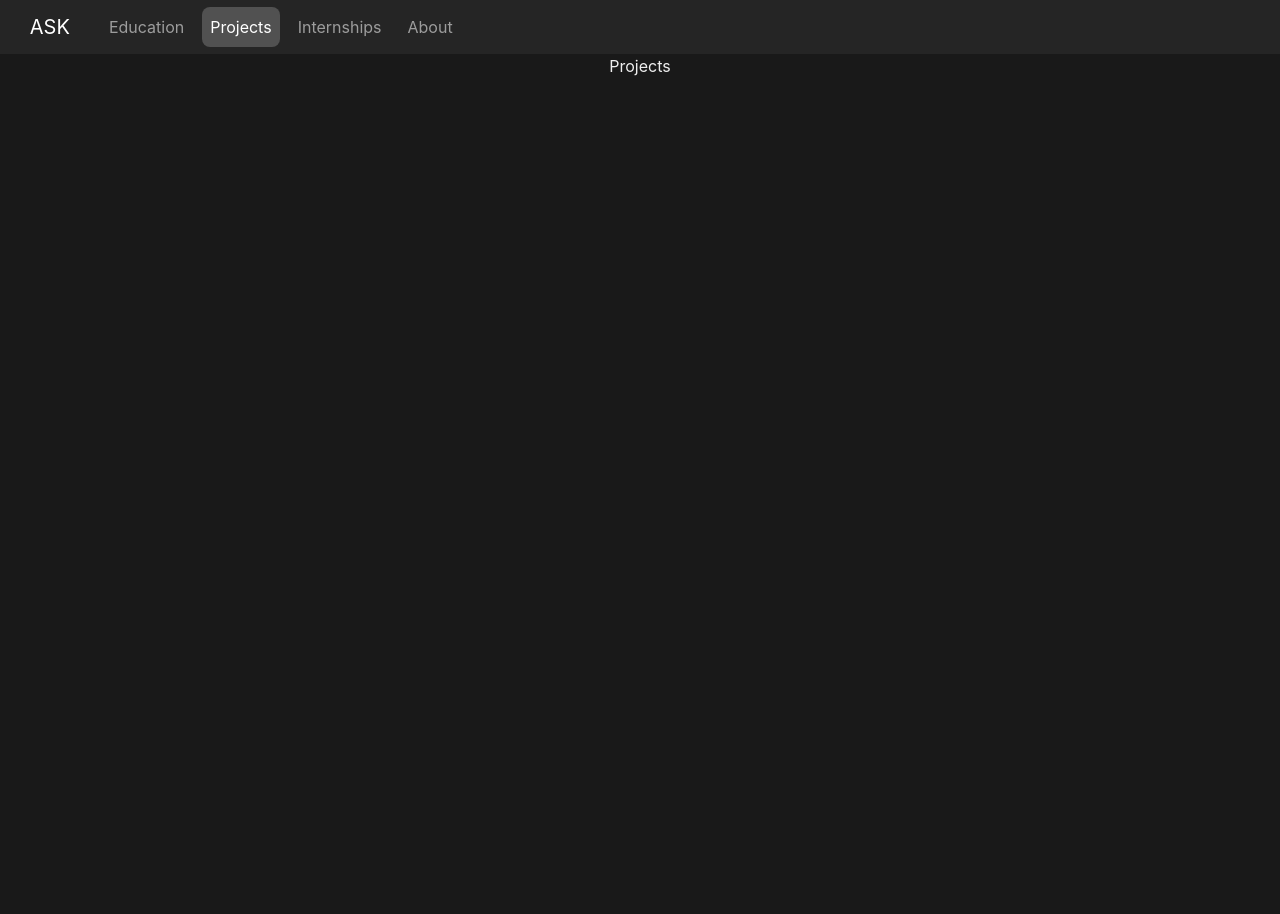
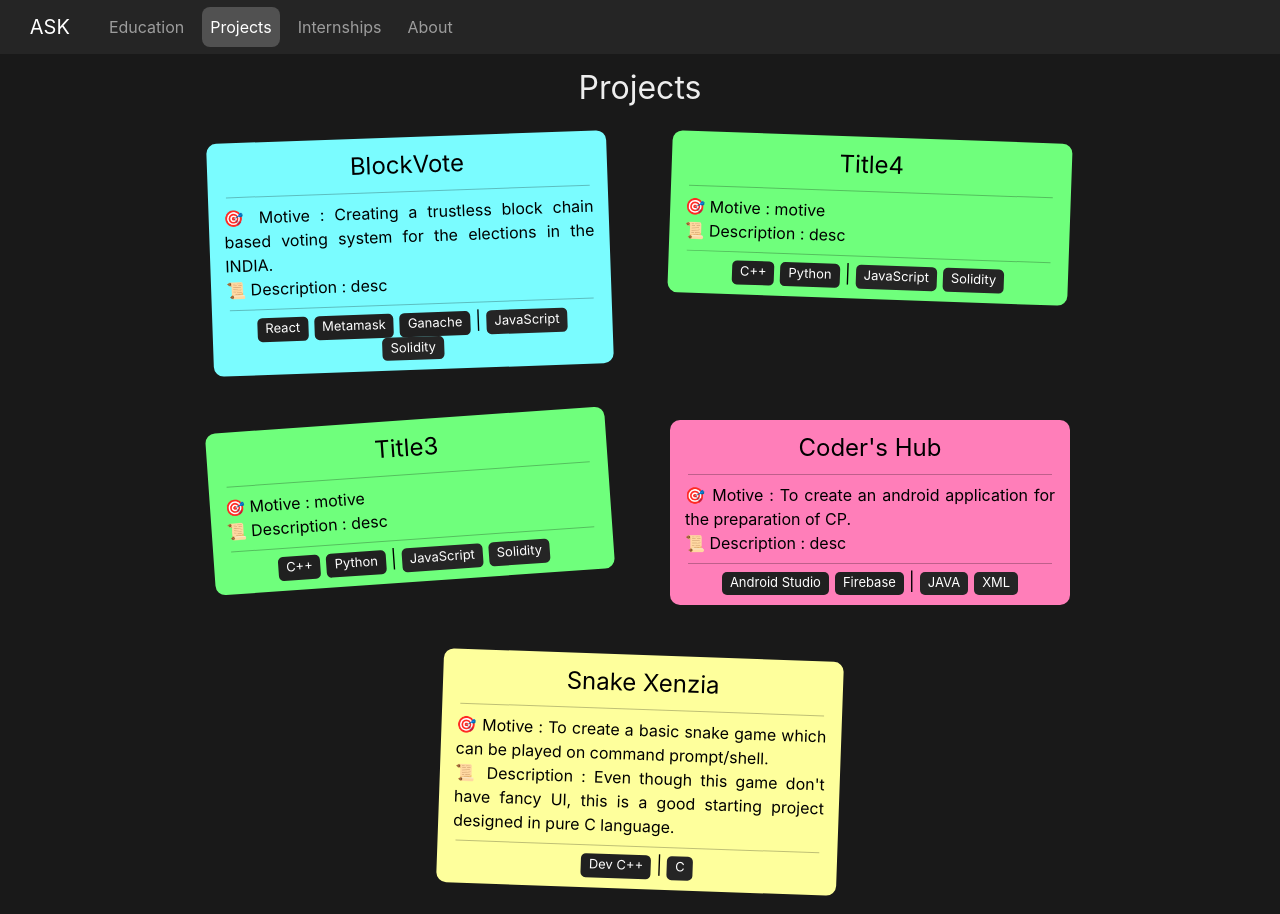
Before and after one commit to AtharvaSKarande/My-Website, a React (Vite) app: page /projects in a window 1280 px wide. Before the commit the page ends 800 px from the top, so only its background shows below. Built offline with nearby package versions, Linux system fonts and the light colour scheme.

Commit message:
Added UI for Projects.

```diff
--- /dev/null
+++ b/data/Project_data.js
@@ -0,0 +1,47 @@
+const AllProjects = [
+  {
+    id: "1",
+    title: "Snake Xenzia",
+    motive:
+      "To create a basic snake game which can be played on command prompt/shell.",
+    desc:
+      "Even though this game don't have fancy UI, this is a good starting project designed in pure C language.",
+    tools: ["Dev C++"],
+    languages: ["C"],
+  },
+  {
+    id: "2",
+    title: "Coder's Hub",
+    motive: "To create an android application for the preparation of CP.",
+    desc: "desc",
+    tools: ["Android Studio", "Firebase"],
+    languages: ["JAVA", "XML"],
+  },
+  {
+    id: "3",
+    title: "Title3",
+    motive: "motive",
+    desc: "desc",
+    tools: ["C++", "Python"],
+    languages: ["JavaScript", "Solidity"],
+  },
+  {
+    id: "4",
+    title: "Title4",
+    motive: "motive",
+    desc: "desc",
+    tools: ["C++", "Python"],
+    languages: ["JavaScript", "Solidity"],
+  },
+  {
+    id: "6",
+    title: "BlockVote",
+    motive:
+      "Creating a trustless block chain based voting system for the elections in the INDIA.",
+    desc: "desc",
+    tools: ["React", "Metamask", "Ganache"],
+    languages: ["JavaScript", "Solidity"],
+  },
+];
+
+export default AllProjects;
--- a/src/components/EduCard.jsx
+++ b/src/components/EduCard.jsx
@@ -7,9 +7,10 @@ const EduCard = (props) => {
       <div className="EduCard_body">
         <h5>{props.Education.std}</h5>
         <p>
-          {"From : " + props.Education.from}
-          <br />
-          {"Institution type : " + props.Education.institute_type}
+          {"From (" +
+            props.Education.institute_type +
+            ") : " +
+            props.Education.from}
           <br />
 
           {"Duration : " +
--- /dev/null
+++ b/src/components/ProjectCard.jsx
@@ -0,0 +1,54 @@
+import "../css/ProjectCard.css";
+
+const COLOR = ["#6fff7c", " #7afcff", " #ff7eb9", "#feff9c"];
+const ROTATIONS = ["-4deg", "-2deg", "0deg", "2deg", "4deg"];
+
+const ProjectCard = (props) => {
+  const getColor = () => {
+    return COLOR[Math.floor(Math.random() * 1000) % COLOR.length];
+  };
+  const getRotation = () => {
+    return ROTATIONS[Math.floor(Math.random() * 1000) % ROTATIONS.length];
+  };
+  return (
+    <div
+      className="ProjectCard_back"
+      style={{
+        backgroundColor: getColor(),
+        transform: `rotate(${getRotation()})`,
+      }}
+    >
+      <div className="Proj_title">{props.Project.title}</div>
+      <hr style={{ margin: `0.5rem` }} />
+      <div className="Proj_motive">🎯 Motive : {props.Project.motive}</div>
+      <div className="Proj_desc">📜 Description : {props.Project.desc}</div>
+      <hr style={{ margin: `0.5rem` }} />
+      <div className="Proj_tools">
+        {props.Project.tools.map((item, index) => {
+          return (
+            <div className="Proj_one_tool" key={index}>
+              {item}
+            </div>
+          );
+        })}
+        <text
+          style={{
+            fontSize: `18px`,
+            margin: `-4px 2px 0px 2px`,
+          }}
+        >
+          |
+        </text>
+        {props.Project.languages.map((item, index) => {
+          return (
+            <div className="Proj_one_lang" key={index}>
+              {item}
+            </div>
+          );
+        })}
+      </div>
+    </div>
+  );
+};
+
+export default ProjectCard;
--- a/src/css/EduCard.css
+++ b/src/css/EduCard.css
@@ -1,5 +1,5 @@
 .EduCard_back {
-  margin: 50px 40px 25px 40px;
+  margin: 25px 40px 25px 40px;
   width: 550px;
   transition-duration: 0.25s;
 }
--- a/src/css/Education.css
+++ b/src/css/Education.css
@@ -1,3 +1,7 @@
+.Edu_Title {
+  margin-top: 10px;
+  font-size: xx-large;
+}
 .EduCard_deck {
   display: flex;
   flex-wrap: wrap;
--- /dev/null
+++ b/src/css/ProjectCard.css
@@ -0,0 +1,52 @@
+.ProjectCard_back {
+  margin: 25px 30px 25px 30px;
+  padding: 10px;
+  width: 400px;
+  height: fit-content;
+  border-radius: 10px;
+  color: black;
+  transition: all ease 0.25s;
+}
+
+.Proj_title {
+  font-size: 24px;
+}
+
+.Proj_motive {
+  text-align: justify;
+  padding-left: 5px;
+  padding-right: 5px;
+  font-size: 16px;
+}
+
+.Proj_desc {
+  text-align: justify;
+  padding-left: 5px;
+  padding-right: 5px;
+  font-size: 16px;
+}
+
+.Proj_tools {
+  font-size: 13px;
+  display: flex;
+  flex-wrap: wrap;
+  justify-content: center;
+}
+
+.Proj_one_tool {
+  background-color: #202020;
+  color: white;
+  margin-left: 3px;
+  margin-right: 3px;
+  padding: 1px 8px 3px 8px;
+  border-radius: 5px;
+}
+
+.Proj_one_lang {
+  background-color: #252525;
+  color: rgb(255, 255, 255);
+  margin-left: 3px;
+  margin-right: 3px;
+  padding: 1px 8px 3px 8px;
+  border-radius: 5px;
+}
--- a/src/css/Projects.css
+++ b/src/css/Projects.css
@@ -0,0 +1,9 @@
+.Project_Title {
+  margin-top: 10px;
+  font-size: xx-large;
+}
+.ProjectCard_deck {
+  display: flex;
+  flex-wrap: wrap;
+  justify-content: center;
+}
--- a/src/pages/Education.jsx
+++ b/src/pages/Education.jsx
@@ -13,11 +13,14 @@ const Education = () => {
     return -1;
   });
   return (
-    <div className="EduCard_deck">
-      {Educations.map((item, index) => {
-        return <EduCard Education={item} key={item.id} />;
-      })}
-    </div>
+    <>
+      <div className="Edu_Title">Education</div>
+      <div className="EduCard_deck">
+        {Educations.map((item, index) => {
+          return <EduCard Education={item} key={item.id} />;
+        })}
+      </div>
+    </>
   );
 };
 
--- a/src/pages/Projects.jsx
+++ b/src/pages/Projects.jsx
@@ -1,7 +1,27 @@
+import { useEffect } from "react";
+import AllProjects from "../../data/Project_data";
+import ProjectCard from "../components/ProjectCard";
 import "../css/Projects.css";
 
 const Projects = () => {
-  return <div>Projects</div>;
+  useEffect(() => {
+    //document.body.background = Project_Bg;
+  }, []);
+  AllProjects.sort((a, b) => {
+    if (a.id < b.id) return 1;
+    return -1;
+  });
+
+  return (
+    <>
+      <div className="Project_Title">Projects</div>
+      <div className="ProjectCard_deck">
+        {AllProjects.map((item, index) => {
+          return <ProjectCard Project={item} key={item.id} />;
+        })}
+      </div>
+    </>
+  );
 };
 
 export default Projects;
```
